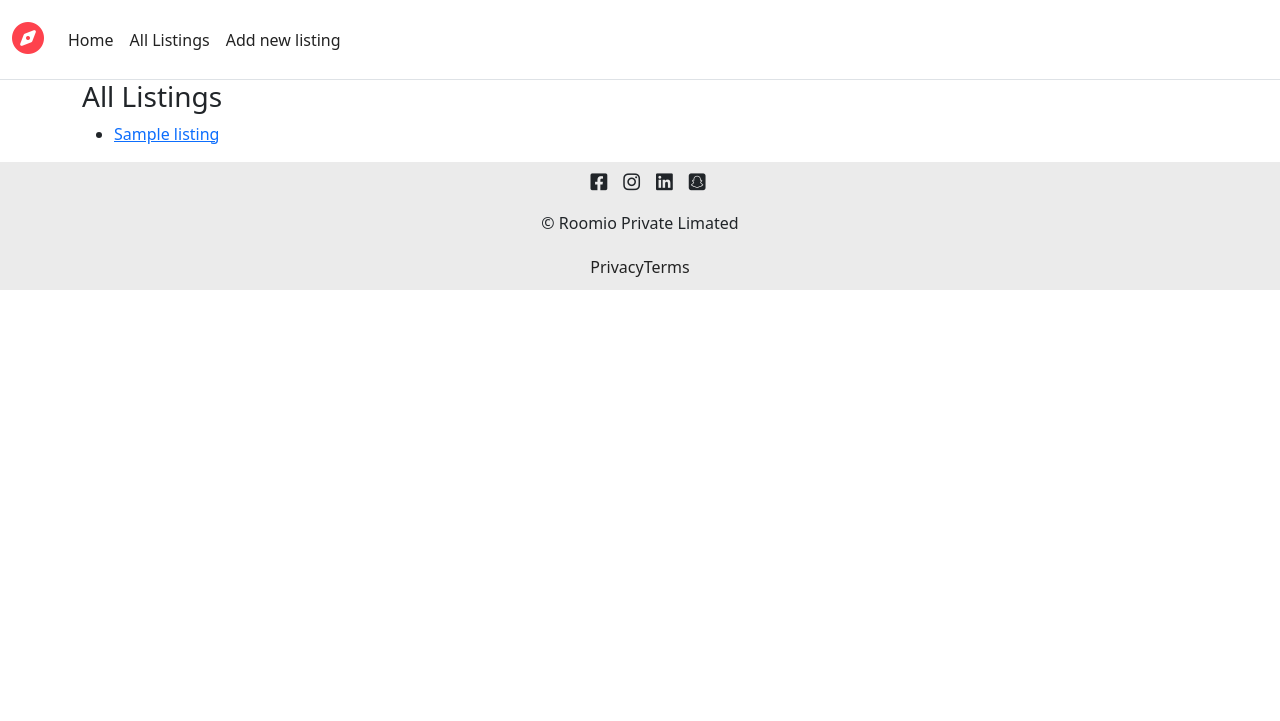
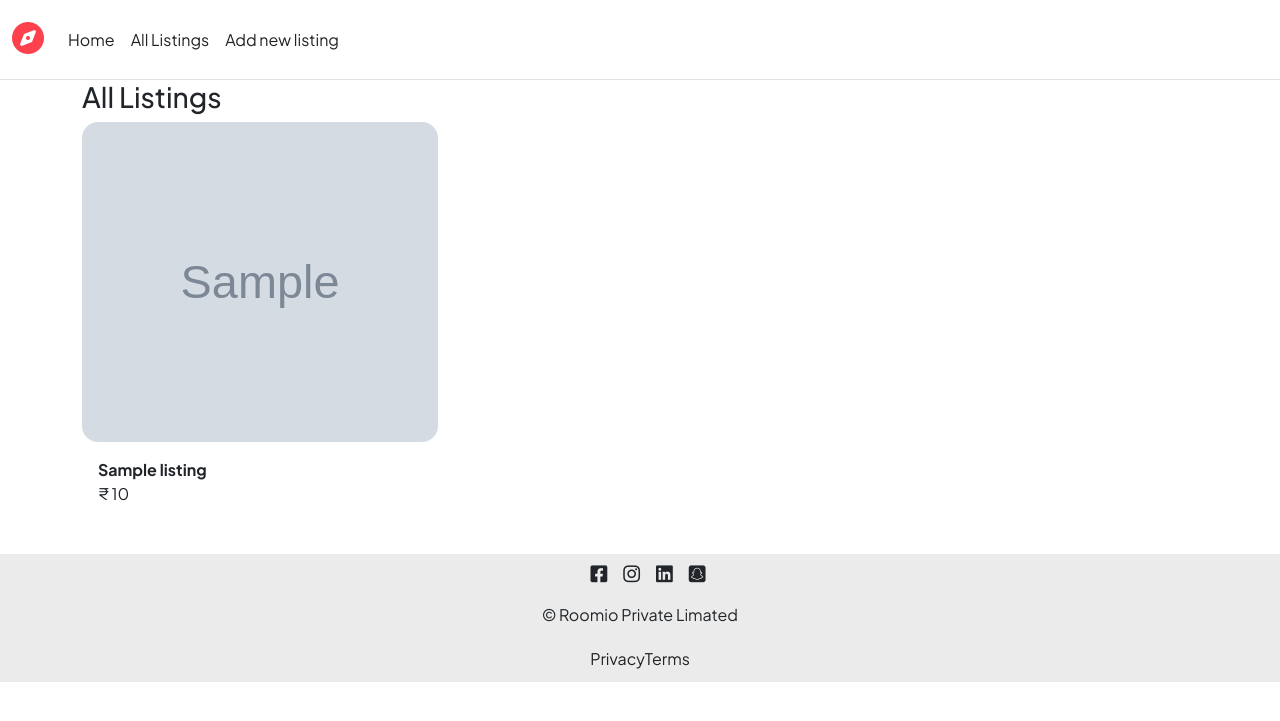
Before and after one commit to Naman-Nagar10/room360, a Node server app: page /listings in a window 1280 px wide. Shown: the top 721 px of the page. Run offline with Node 20, Linux system fonts and the light colour scheme; tables that the repository leaves empty hold one stand-in row (values such as "Sample post"); grey boxes marked "Sample" are stand-in pictures; some libraries are stand-ins or nearby versions.

Commit message:
phase 2a(convert listings into cards)

```diff
--- a/init/public/css/style.css
+++ /dev/null
@@ -1,3 +0,0 @@
-body {
-    background-color: rgb(250, 121, 196);
-}
--- a/public/css/style.css
+++ b/public/css/style.css
@@ -1,6 +1,7 @@
-/* body {
-    background-color: rgb(250, 121, 196);
-} */
+body {
+  font-family: "Plus Jakarta Sans", sans-serif !important;
+}
+
 
 
 .navbar {
@@ -52,3 +53,39 @@
     justify-content: center;
     align-items: space-evenly;
 }
+
+
+/* CARDS */
+.card {
+    border: none !important;
+    margin-bottom: 2rem;
+}
+
+.card-img-top {
+    border-radius: 1rem !important;
+    width: 100% !important;
+    object-fit: cover !important;
+}
+
+.card-body {
+    padding: 0;
+}
+
+.card-text p {
+    font-weight: 400 !important;
+}
+
+.listing-link {
+    text-decoration: none ;
+}
+
+
+/* CARD EFFECT */
+.card-img-overlay {
+    opacity: 0;
+}
+
+.card-img-overlay:hover {
+    opacity: 0.2;
+    background-color: white;
+}
--- a/views/layouts/boilerplate.ejs
+++ b/views/layouts/boilerplate.ejs
@@ -19,6 +19,12 @@
         crossorigin="anonymous"
         referrerpolicy="no-referrer"
     />
+
+    <link rel="preconnect" href="https://fonts.googleapis.com">
+    <link rel="preconnect" href="https://fonts.gstatic.com" crossorigin>
+    <link href="https://fonts.googleapis.com/css2?family=Plus+Jakarta+Sans:ital,wght@0,200..800;1,200..800&display=swap"
+        rel="stylesheet"
+    />
 </head>
 <body>
     <%- include("../includes/navbar.ejs") %>
--- a/views/listings/index.ejs
+++ b/views/listings/index.ejs
@@ -1,16 +1,29 @@
 <% layout('/layouts/boilerplate') -%>
-<body>
     <h3>All Listings</h3>
 
     <!-- <form action="/listings/new" method="GET">
         <button>Create New Listing</button>
     </form> -->
 
-    <ul>
+
+    <div class="row row-cols-lg-3 row-cols-md-2 row-cols-sm-1" >
         <% for(let listing of allListings) { %>
-        <li><a href="/listings/<%= listing._id %>"><%= listing.title %></a></li>
+
+            <a href="/listings/<%= listing._id %>" class="listing-link">
+                <div class="card col">
+                    <img src="<%= listing.image %>"
+                        class="card-img-top"
+                        alt="listing_image"
+                        style="height: 20rem;"
+                    />
+                    <div class="card-img-overlay"></div>
+                    <div class="card-body">
+                        <p class="card-text">
+                            <b><%= listing.title %> </b><br>
+                            ₹ <%= listing.price.toLocaleString('en-IN') %>
+                        </p>
+                    </div>
+                </div>
+            </a>
         <% } %>
-
-
-    </ul>
-</body>
+    </div>
```
Also changed, not shown: data.js (+16 -16 lines).
